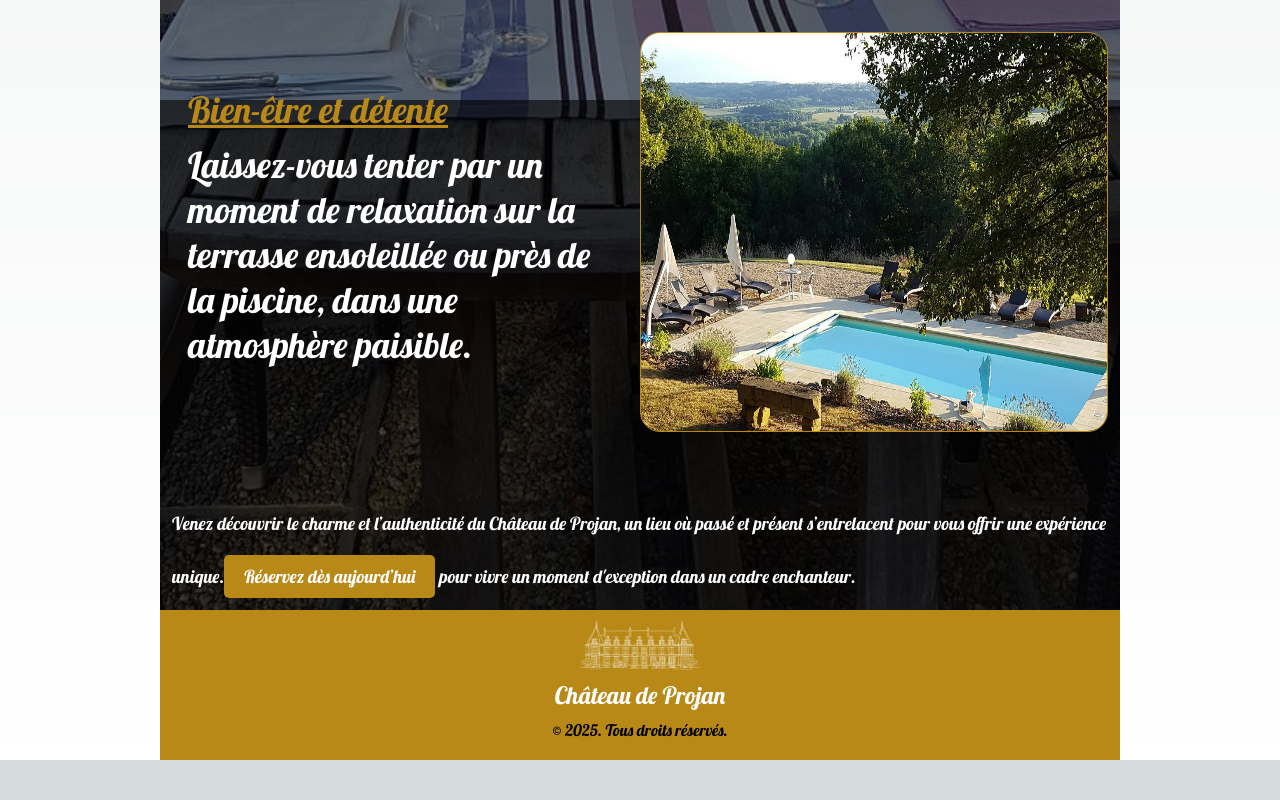
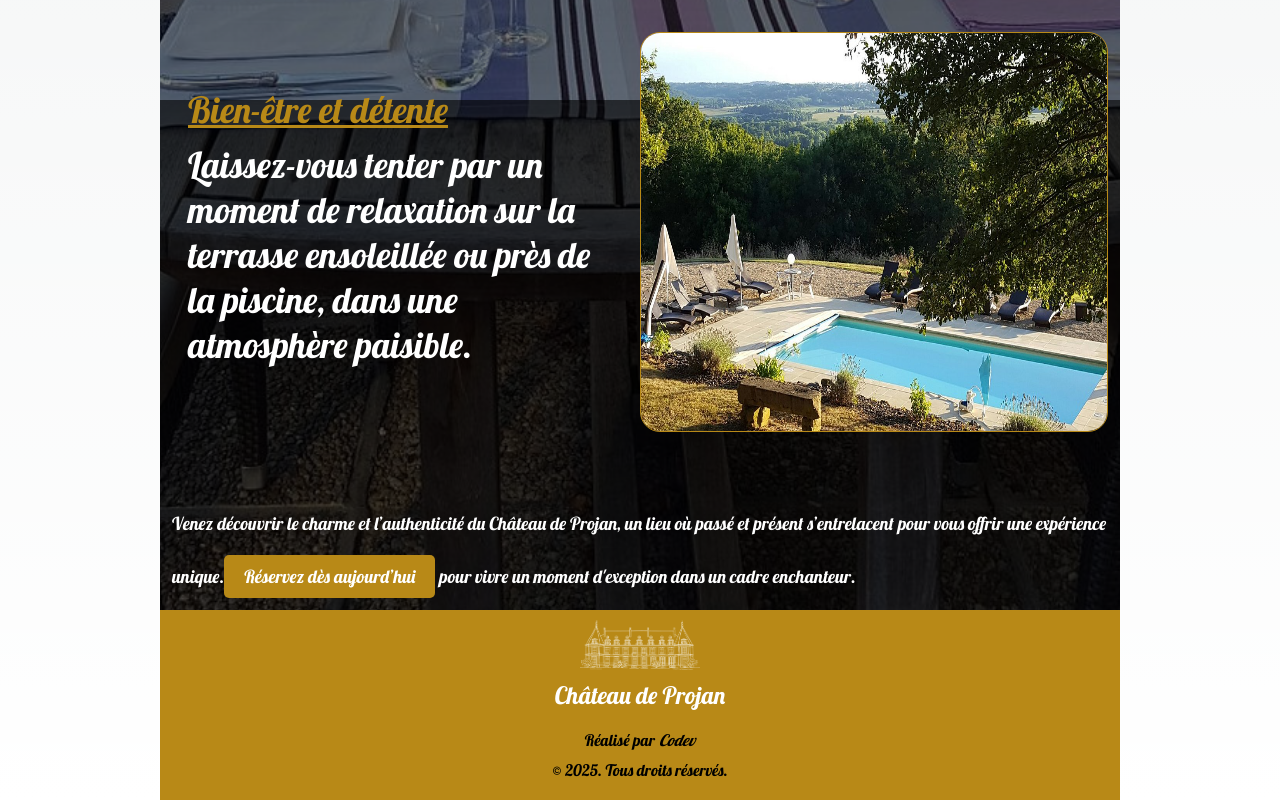
Before and after one commit to AdrienW86/Projan, a Next.js app: page / in a window 1280 px wide. Shown: the part 3198-3998 px from the top of the page. Before the commit the page ends 3958 px from the top, so only its background shows below. Built offline with nearby package versions, Linux system fonts and the light colour scheme.

Commit message:
mise enn ligne

```diff
--- a/components/Footer/Footer.js
+++ b/components/Footer/Footer.js
@@ -18,6 +18,9 @@ export default function Footer() {
           />
        </div>
       <h3 className={styles.h3}> Château de Projan </h3>
+      <a className={styles.link} href="https://code-v.fr" target="_blank" rel="noopener noreferrer">
+        Réalisé par <span className={styles.codev}> Codev </span>
+      </a>
       <p className={styles.txt}> © {currentYear}. Tous droits réservés. </p>
     </footer>
   )
--- a/components/Footer/footer.module.css
+++ b/components/Footer/footer.module.css
@@ -1,6 +1,6 @@
 .footer {
     z-index: 5;
-    height: 150px;
+    height: 190px;
     width: 100%;
     background-color: #b88917;
 }
@@ -28,3 +28,21 @@
     width: 100%;
     text-align: center;
 }
+
+.link {
+    width: 100%;
+    font-family: 'Lobster', sans-serif;
+    display: flex;
+    margin: 20px 0 10px 0;
+    justify-content: center;
+}
+
+.codev {
+    margin-left: 4px;
+    color: black;
+    font-style: italic;
+}
+
+.codev:hover {
+    text-decoration: underline;
+}
```
